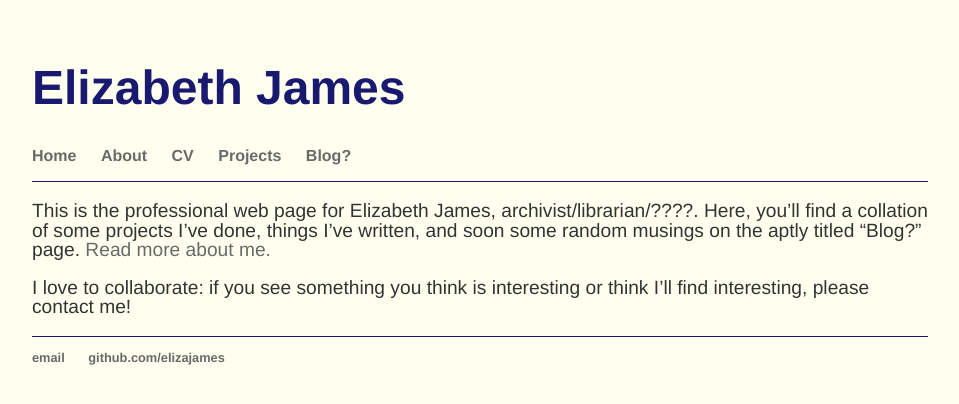
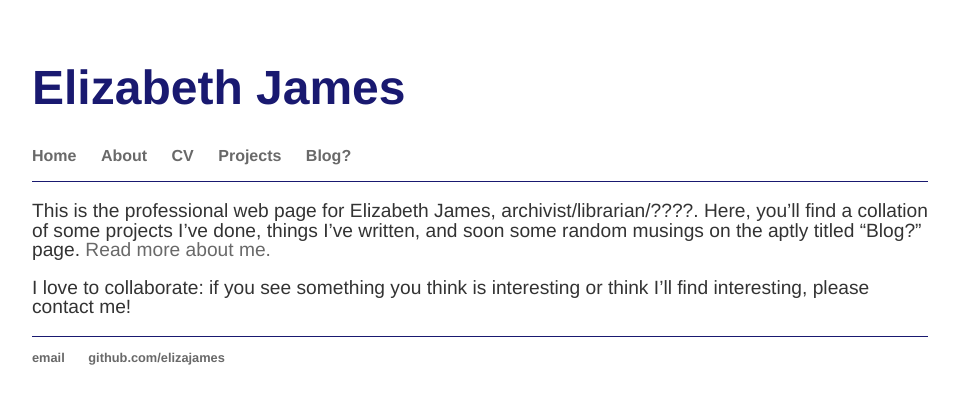
Before and after one commit to elizajames/old_site, a Jekyll site: the page built from index.html, in a window 1280 px wide. Shown: the top 404 px of the page, without its empty margins (160-1119 px from the left). Built offline with Jekyll 4.4.1, drawn with Linux system fonts in a browser that asks for light colours.

Commit message:
Update main.css

```diff
--- a/css/main.css
+++ b/css/main.css
@@ -1,7 +1,6 @@
 body {
     margin: 60px auto;
     width: 70%;
-    background-color: ivory;
 }
 nav ul, footer ul {
     font-family:'Helvetica', 'Arial', 'Sans-Serif';
```
